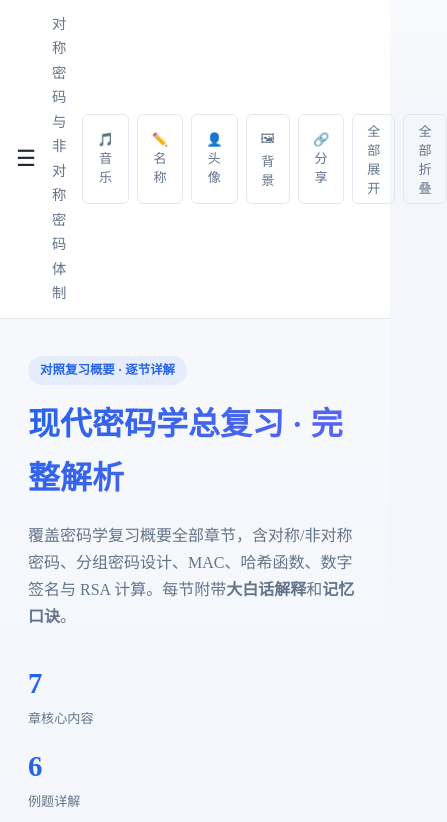
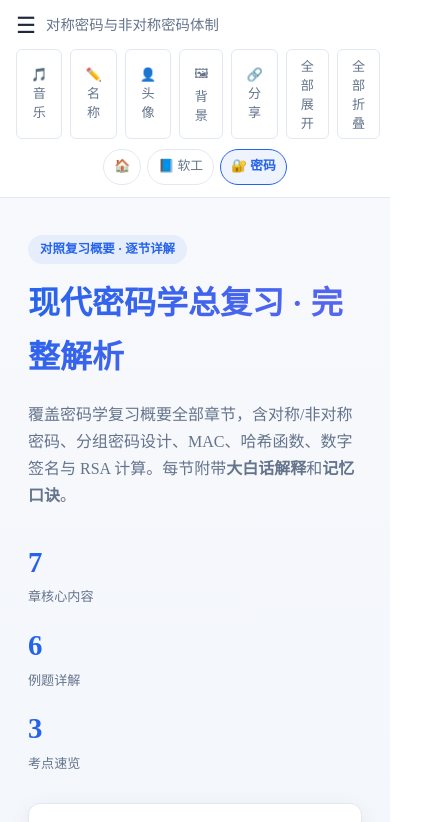
Before and after one commit to Curo1337/software-engineering-review, a plain HTML site: page crypto.html in a window 390 px wide. Shown: the top 822 px of the page, 447 px wide, since content can reach past the window. Drawn offline with Linux system fonts and the light colour scheme; no server answers.

Commit message:
Fix subject navigation and restore easy access to software review.
Add top subject switcher on all pages, fix home layout scrolling, and add missing home link on the crypto sidebar.

```diff
--- a/crypto.html
+++ b/crypto.html
@@ -26,6 +26,7 @@
       </div>
       <nav id="chapterNav"></nav>
       <div class="sidebar-footer">
+        <a href="index.html" class="btn-secondary home-link-btn">🏠 返回主页</a>
         <button id="toggleExamMode" class="btn-secondary">📝 考点速览</button>
       </div>
     </aside>
@@ -33,6 +34,11 @@
     <main class="main">
       <header class="topbar">
         <button class="menu-toggle" id="menuToggle" aria-label="打开菜单">☰</button>
+        <nav class="subject-nav" aria-label="切换科目">
+          <a href="index.html" class="subject-nav-link" title="返回主页">🏠</a>
+          <a href="software.html" class="subject-nav-link" title="软件工程">📘 软工</a>
+          <a href="crypto.html" class="subject-nav-link active" title="密码学">🔐 密码</a>
+        </nav>
         <div class="breadcrumb" id="breadcrumb">首页</div>
         <div class="topbar-actions">
           <button id="musicBtn" class="btn-ghost" title="网易云音乐">🎵 音乐</button>
--- a/styles.css
+++ b/styles.css
@@ -1676,11 +1676,65 @@ body.has-custom-bg .music-player {
   z-index: 1;
   max-width: 960px;
   margin: 0 auto;
-  padding: 48px 24px 64px;
+  padding: 32px 24px 64px;
   min-height: 100vh;
-  display: flex;
-  flex-direction: column;
+}
+
+.home-subject-nav {
+  display: flex;
   justify-content: center;
+  flex-wrap: wrap;
+  gap: 10px;
+  margin-bottom: 28px;
+}
+
+.home-nav-link,
+.subject-nav-link {
+  display: inline-flex;
+  align-items: center;
+  gap: 4px;
+  padding: 8px 14px;
+  border-radius: 999px;
+  border: 1px solid var(--border);
+  background: var(--bg-card);
+  color: var(--text-muted);
+  text-decoration: none;
+  font-size: 0.88rem;
+  transition: all 0.2s ease;
+  white-space: nowrap;
+}
+
+.home-nav-link:hover,
+.subject-nav-link:hover {
+  border-color: var(--accent);
+  color: var(--accent);
+}
+
+.home-nav-link.active,
+.subject-nav-link.active {
+  border-color: var(--accent);
+  background: var(--accent-soft);
+  color: var(--accent);
+  font-weight: 600;
+}
+
+.home-section-title {
+  text-align: center;
+  font-size: 1.1rem;
+  color: var(--text-muted);
+  font-weight: 600;
+  margin-bottom: 20px;
+}
+
+.subject-nav {
+  display: flex;
+  align-items: center;
+  gap: 6px;
+  flex-shrink: 0;
+}
+
+.topbar .breadcrumb {
+  min-width: 0;
 }
 
 .home-header {
@@ -1806,16 +1860,38 @@ body.has-custom-bg .music-player {
   width: 100%;
 }
 
+@media (max-width: 900px) {
+  .subject-nav-link {
+    padding: 6px 10px;
+    font-size: 0.8rem;
+  }
+}
+
 @media (max-width: 640px) {
   .subject-grid {
     grid-template-columns: 1fr;
   }
 
   .home-main {
-    padding: 32px 16px 48px;
+    padding: 24px 16px 48px;
   }
 
   .home-header h1 {
     font-size: 1.6rem;
   }
-}
+
+  .topbar {
+    flex-wrap: wrap;
+    gap: 10px;
+  }
+
+  .subject-nav {
+    order: 3;
+    width: 100%;
+    justify-content: center;
+  }
+
+  .breadcrumb {
+    flex: 1 1 auto;
+  }
+}
```
Also changed, not shown: index.html (+7 -0 lines), software.html (+5 -0 lines).
